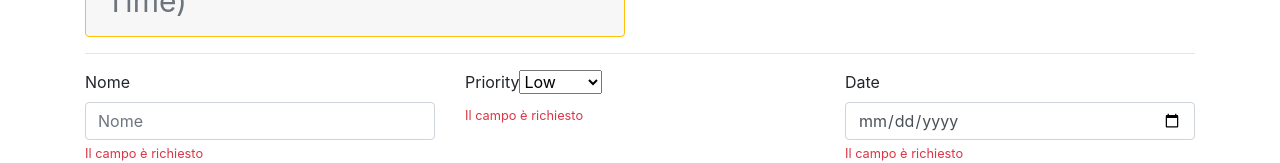
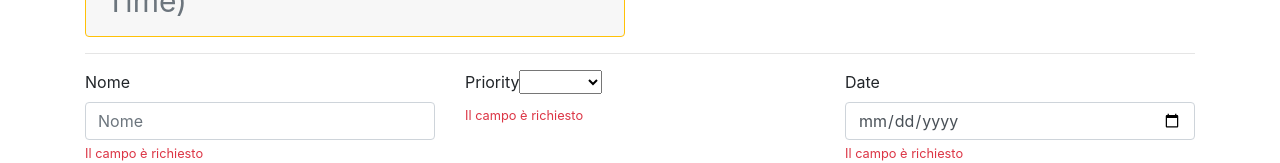
Before and after one commit to paolomax/progetto-prof-angular-corso, an Angular app: page / in a window 1280 px wide. Shown: the part 973-1136 px from the top of the page. Built offline with nearby package versions, Linux system fonts and the light colour scheme.

Commit message:
added form fields' management

```diff
--- a/src/app/project/project/project.component.html
+++ b/src/app/project/project/project.component.html
@@ -40,12 +40,12 @@
 <form #f="ngForm" (ngSubmit)="submitProjectForm(f)" class="row g-3">
     <div class="col-md-4">
       <label for="name" class="form-label">Nome</label>
-      <input type="text" name="name" class="form-control" placeholder="Nome">
+      <input type="text" name="name" class="form-control" placeholder="Nome" ngModel>
       <p class="text-danger"><small>Il campo è richiesto</small></p>
     </div>
     <div class="col-md-4">
       <label for="priority" class="form-label">Priority</label>
-      <select class="form-select" name="priority">
+      <select class="form-select" name="priority" ngModel>
         <option value="low">Low</option>
         <option value="medium">Medium</option>
         <option value="high">High</option>
@@ -54,12 +54,12 @@
     </div>
     <div class="col-md-4">
       <label for="validationDefaultUsername" class="form-label">Date</label>
-      <input type="date" name="start" class="form-control" placeholder="Data di inizio">
+      <input type="date" name="start" class="form-control" placeholder="Data di inizio" ngModel>
       <p class="text-danger"><small>Il campo è richiesto</small></p>
     </div>
     <div class="col-md-12">
       <label for="description" class="form-label">Description</label>
-      <textarea class="form-control" name="description" placeholder="Description "></textarea>
+      <textarea class="form-control" name="description" placeholder="Description" ngModel></textarea>
       <p class="text-danger"><small>Il campo è richiesto</small></p>
     </div>
     <div class="col-12">
--- a/src/app/project/project/project.component.ts
+++ b/src/app/project/project/project.component.ts
@@ -58,7 +58,7 @@ export class ProjectComponent implements OnInit {
   }
 
   submitProjectForm(f: NgForm) {
-    console.log("form submit",f );
+    console.log("form submit",f.value);
   }
 
 }
```
